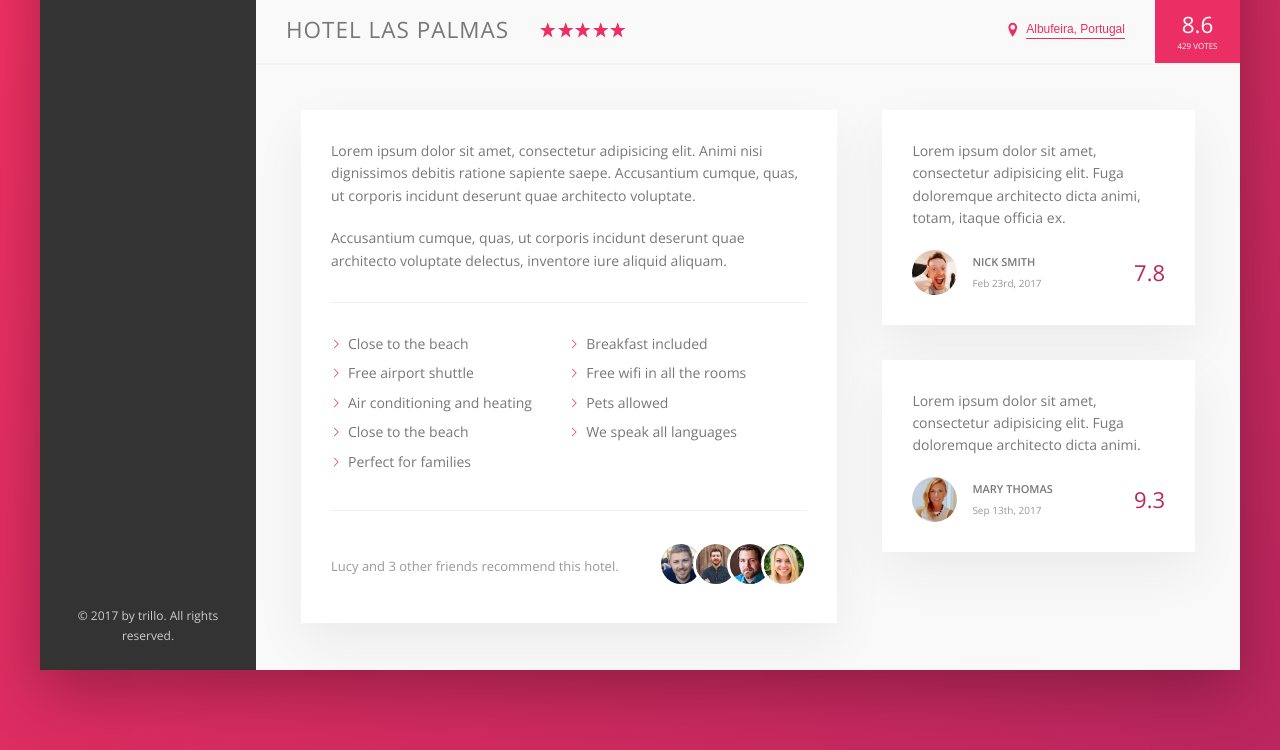
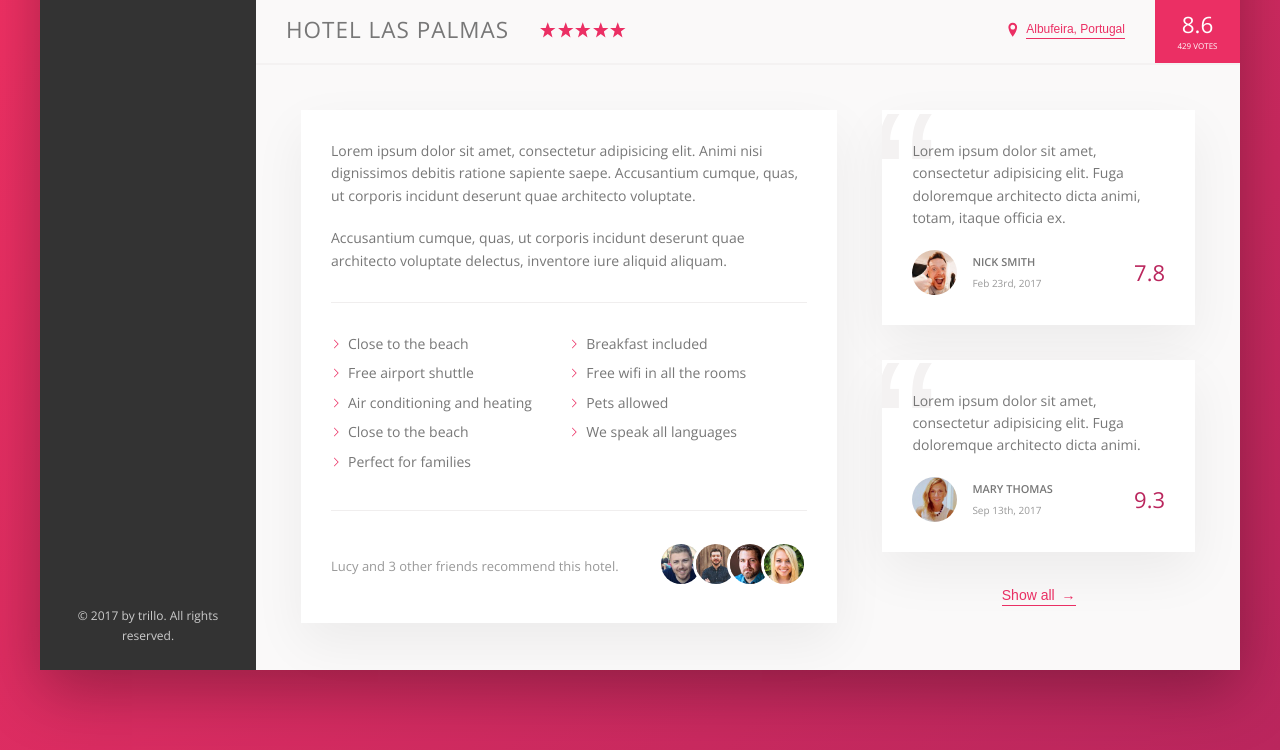
Before and after one commit to dhruvArora8053/CSS-Notes, a plain HTML site: page Trillo/index.html in a window 1280 px wide. Shown: the part 538-1288 px from the top of the page. Drawn offline with nearby package versions, Linux system fonts and the light colour scheme.

Commit message:
implemented user revies

```diff
--- a/Trillo/index.html
+++ b/Trillo/index.html
@@ -259,6 +259,8 @@
                   <div class="review__rating">9.3</div>
                 </figcaption>
               </figure>
+
+              <button class="btn-inline">Show all <span>&rarr;</span></button>
             </div>
           </div>
         </main>
--- a/Trillo/styles.css
+++ b/Trillo/styles.css
@@ -439,6 +439,10 @@ body {
 
 .user-reviews {
   flex: 1;
+
+  display: flex;
+  flex-direction: column;
+  align-items: center;
 }
 
 /* /////////////////////////////////////////////// */
@@ -522,10 +526,14 @@ body {
   box-shadow: var(--shadow-light);
   padding: 3rem;
   margin-bottom: 3.5rem;
+  position: relative;
+  overflow: hidden;
 }
 
 .review__text {
   margin-bottom: 2rem;
+  z-index: 10;
+  position: relative;
 }
 
 .review__user {
@@ -563,5 +571,22 @@ body {
 }
 
 .review::before{
-  content: "";
+  content: "\201C";
+  position: absolute;
+  top: -2.75rem;
+  left: -1rem;
+  line-height: 1;
+  font-size: 20rem;
+  color: var(--color-grey-light-2);
+  font-family: sans-serif;
+  z-index: 1;
 }
+
+.btn-inline span{
+  margin-left: 3px;
+  transition: margin-left 0.2s;
+}
+
+.btn-inline:hover span{
+  margin-left: 8px;
+}
```
